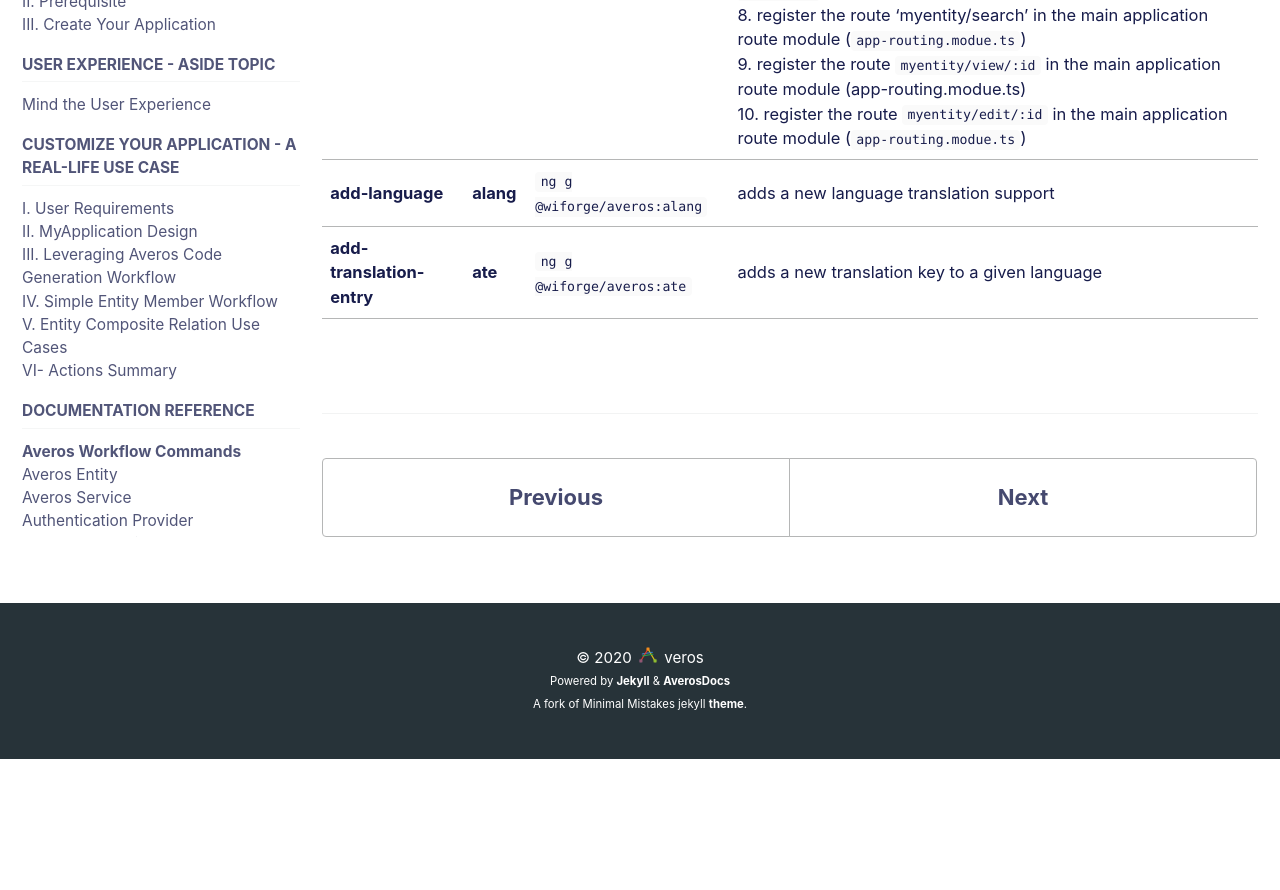
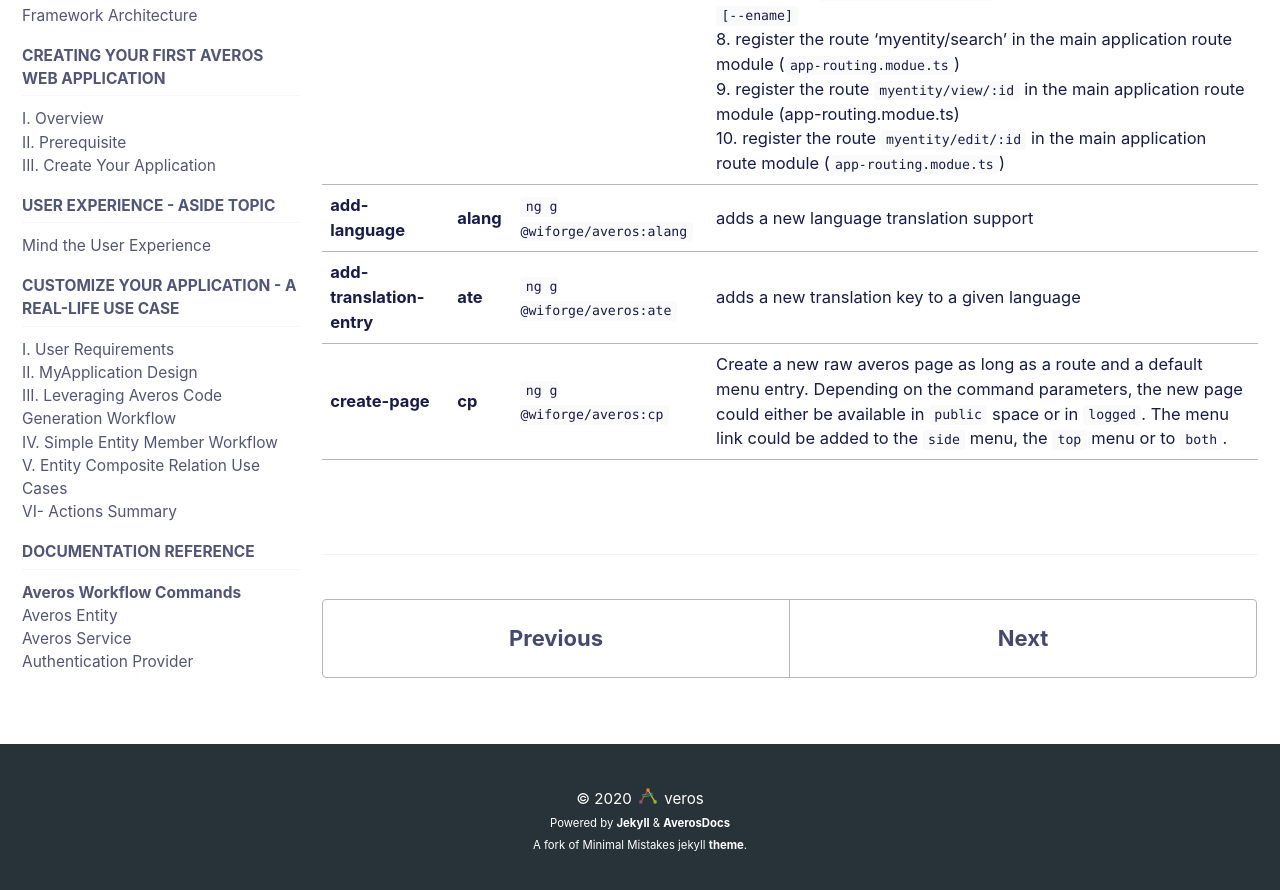
Before and after one commit to averos-io/averos-io.github.io, a Jekyll site: the page built from _docs/1.1.8/13-reference-detailed-averos-worflow-commands.md, in a window 1280 px wide and 900 px high, scrolled down 1587 px. Shown: the top 890 px of the window. Built offline with Jekyll 4.4.1, drawn with Linux system fonts in a browser that asks for light colours; cached includes are drawn as plain includes; before the commit the page ends 2346 px from its top, so only the background shows below that.

Commit message:
updated doc added create-page workflow

```diff
--- a/_docs/1.1.8/13-reference-detailed-averos-worflow-commands.md
+++ b/_docs/1.1.8/13-reference-detailed-averos-worflow-commands.md
@@ -22,3 +22,4 @@
 |  **advanced-crud** | **acrud**  | `ng g @wiforge/averos:acrud`  |  1. creates a new averos entity class <br/> 2. creates a new angular averos driven service named `[--sname]` (default=MyEntityNameService) related to the newly created entity `[--ename]` <br/> 3. register the newly created entity `[--ename]` in the averos framework <br/> 4. creates an `AVEROS CREATE ENTITY` use case related to the entity `[--ename]` <br/> 5. register the default route `myentity/create` to the main application route module (`app-routing.modue.ts`) <br/> 6. creates an `AVEROS SEARCH ENTITY` use case related to the entity `[--ename]` <br/> 7. creates an `AVEROS ENTITY DETAILS` use case related to the entity `[--ename]` <br/> 8. register the route 'myentity/search' in the main application route module (`app-routing.modue.ts`) <br/> 9. register the route `myentity/view/:id` in the main application route module (app-routing.modue.ts) <br/> 10. register the route `myentity/edit/:id` in the main application route module (`app-routing.modue.ts`) |
 | **add-language**  | **alang**  | `ng g @wiforge/averos:alang`  | adds a new language translation support  |
 | **add-translation-entry**  | **ate**  | `ng g @wiforge/averos:ate`  | adds a new translation key to a given language  |
+| **create-page**  | **cp**  | `ng g @wiforge/averos:cp`  |  Create a new raw averos page as long as a route and a default menu entry. Depending on the command parameters, the new page could either be available in `public` space or in `logged`. The menu link could be added to the `side` menu, the `top` menu or to `both`. |
```
